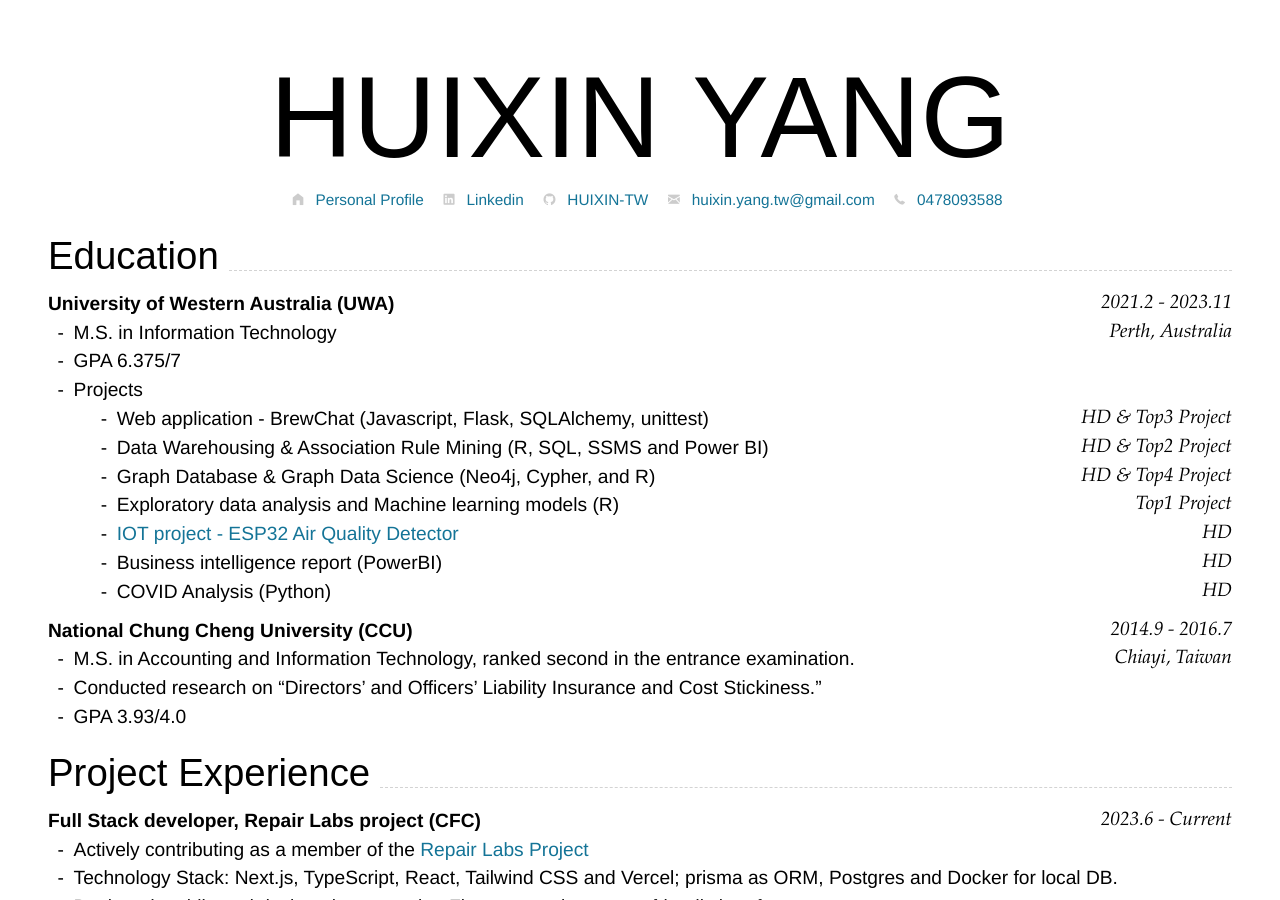
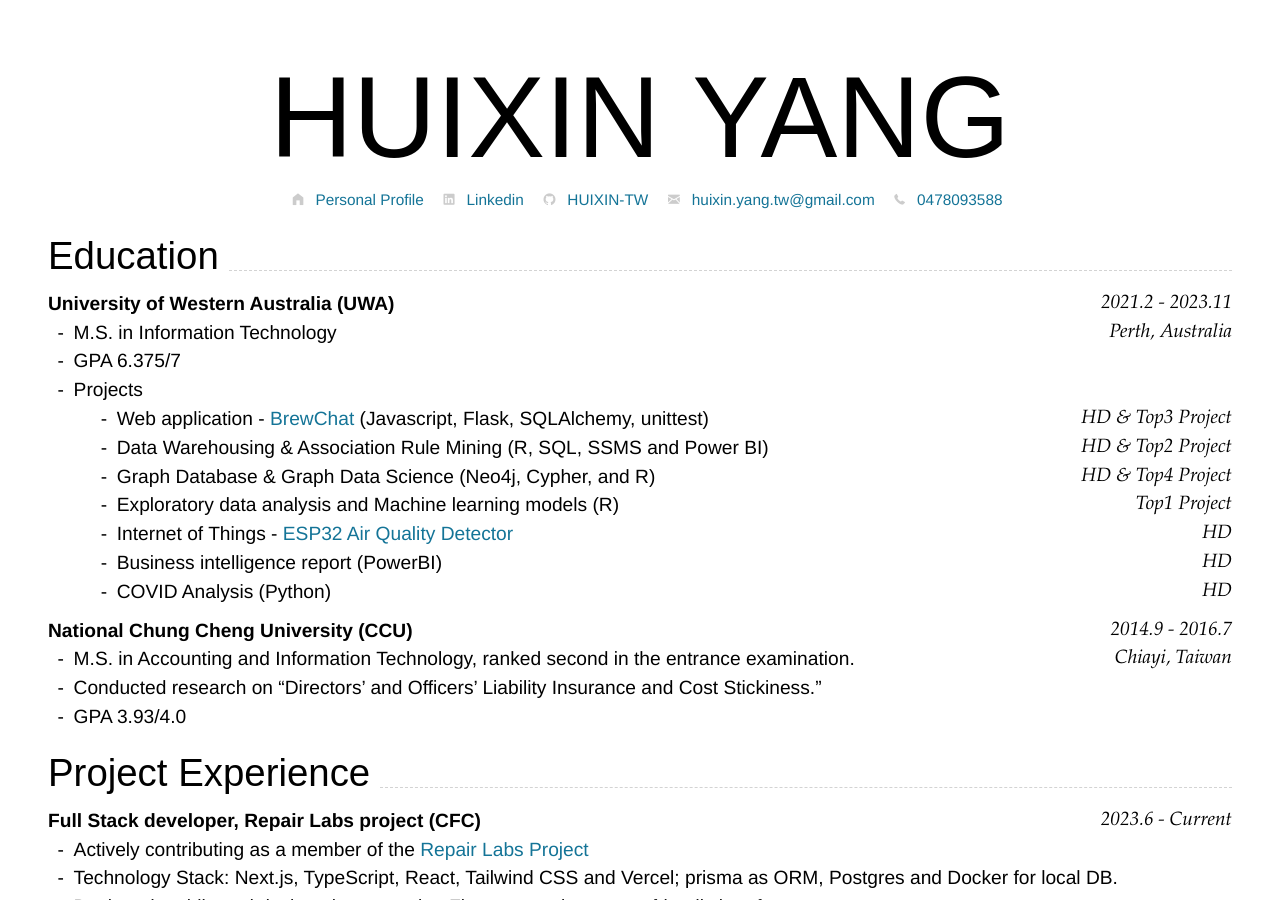
Before and after one commit to HUIXIN-TW/Resume, a Jekyll site: the page built from index.md, in a window 1280 px wide and 900 px high. Built offline with Jekyll 4.4.1, drawn with Linux system fonts in a browser that asks for light colours; nearby versions of some CDN libraries.

Commit message:
Update index.md

```diff
--- a/index.md
+++ b/index.md
@@ -45,11 +45,11 @@ Perth, Australia
 -   M.S. in Information Technology
 -   GPA 6.375/7
 -   Projects
-    -   Web application - BrewChat (Javascript, Flask, SQLAlchemy, unittest) `HD & Top3 Project`
+    -   Web application - [BrewChat](https://github.com/HUIXIN-TW/BrewChatApp) (Javascript, Flask, SQLAlchemy, unittest) `HD & Top3 Project`
     -   Data Warehousing & Association Rule Mining (R, SQL, SSMS and Power BI) `HD & Top2 Project`
     -   Graph Database & Graph Data Science (Neo4j, Cypher, and R) `HD & Top4 Project`
     -   Exploratory data analysis and Machine learning models (R) `Top1 Project`
-    -   [IOT project - ESP32 Air Quality Detector](https://github.com/HUIXIN-TW/CITS5506IOT) `HD`
+    -   Internet of Things - [ESP32 Air Quality Detector](https://github.com/HUIXIN-TW/CITS5506IOT) `HD`
     -   Business intelligence report (PowerBI) `HD`
     -   COVID Analysis (Python) `HD`
 
```
